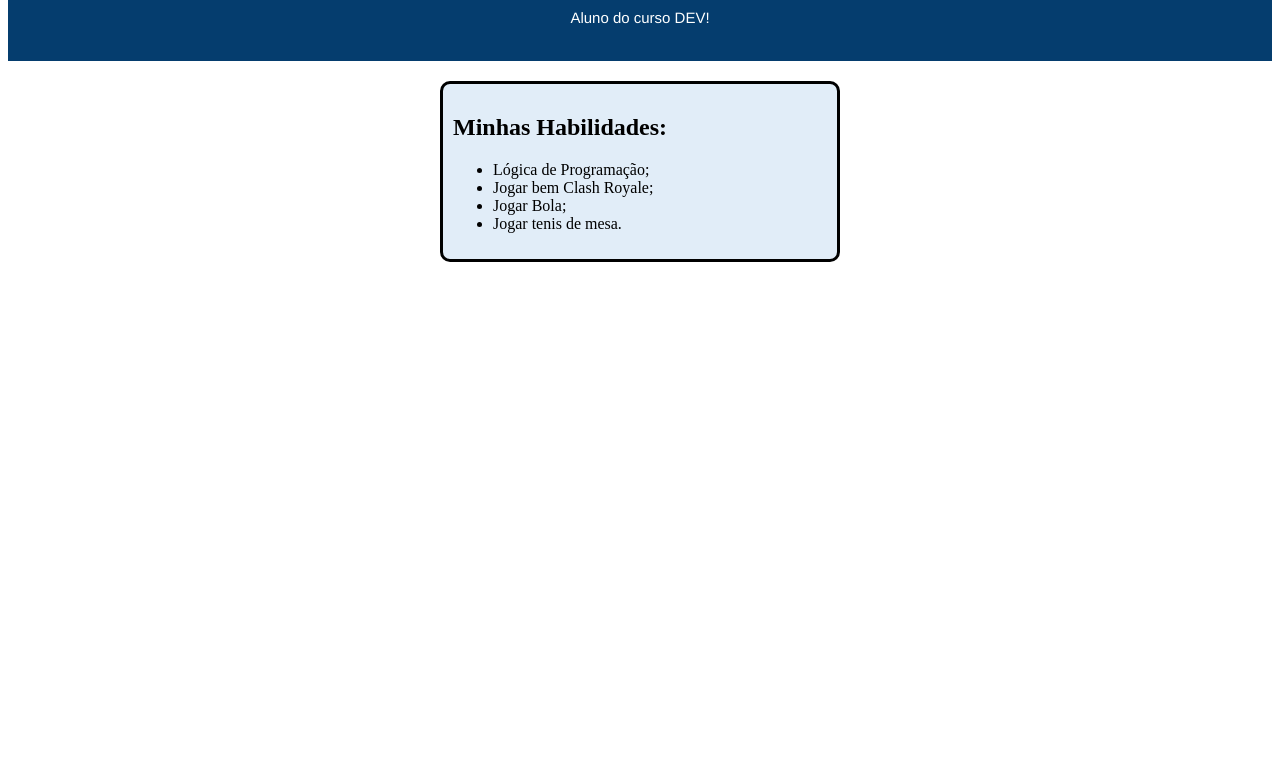
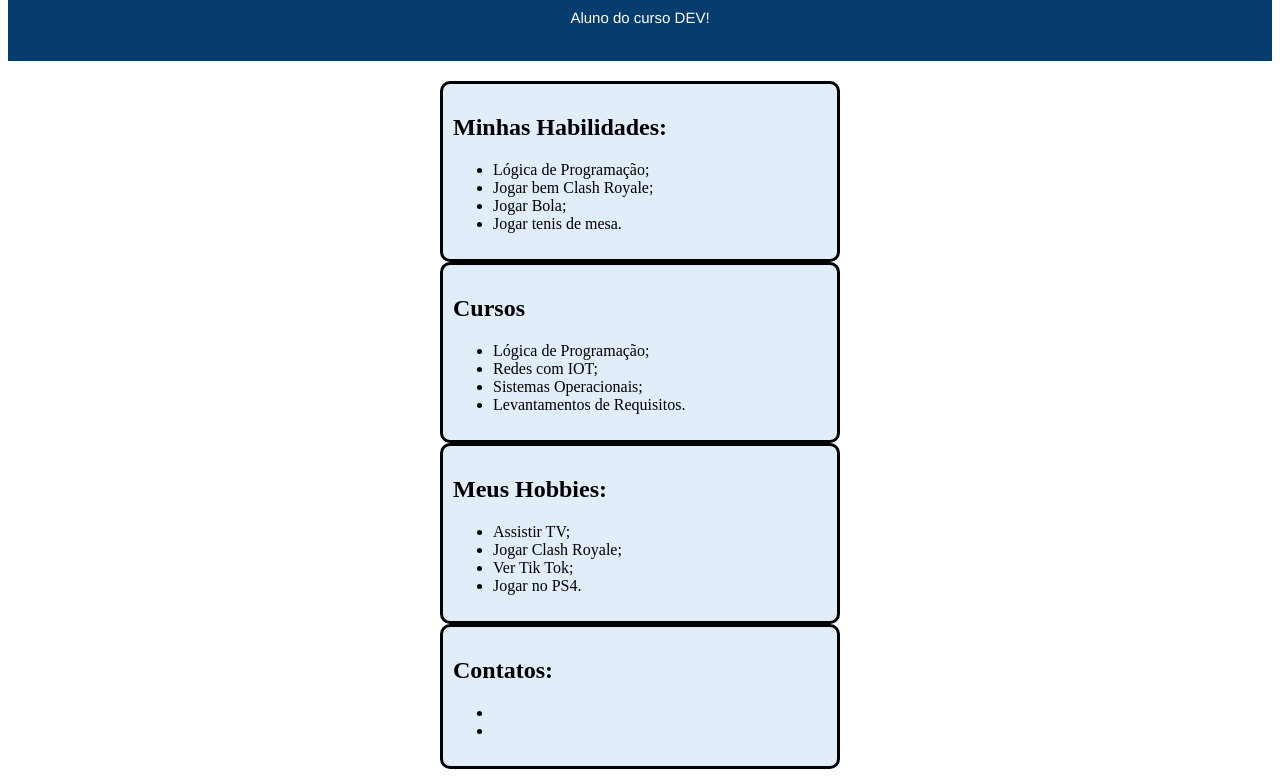
Before and after one commit to daviandreoni-oss/meu_site, a plain HTML site: page index.html in a window 1280 px wide. Shown: the part 102-879 px from the top of the page. Before the commit the page ends 800 px from the top, so only its background shows below. Drawn offline with Linux system fonts and the light colour scheme.

Commit message:
parte 2 meu site
mais itens colocado

```diff
--- a/index.html
+++ b/index.html
@@ -48,8 +48,20 @@
         padding: 10px;
         border-radius: 10px;
         border: 3px solid;
+    }
+    section {
 
-        }
+
+
+
+    }
+
+
+
+
+
+    }
+
 
     }
 </style>
@@ -75,6 +87,45 @@
                 <li>Jogar tenis de mesa.</li>
             </ul>
         </section>
+        <section>
+            <h2>
+                Cursos
+            </h2>
+            <ul>
+                <li>Lógica de Programação;</li>
+                <li>Redes com IOT;</li>
+                <li>Sistemas Operacionais;</li>
+                <li>Levantamentos de Requisitos.</li>
+            </ul>
+
+
+
+        </section>
+        <section>
+            <h2>
+                Meus Hobbies:
+            </h2>
+            <ul>
+                <li>Assistir TV;</li>
+                <li>Jogar Clash Royale;</li>
+                <li>Ver Tik Tok;</li>
+                <li>Jogar no PS4.</li>
+            </ul>
+        </section>
+        <section>
+            <h2>
+                Contatos:
+            </h2>
+            <ul>
+                <li>
+                    <a href="Email: davi.andreoni@aluno.senai.br"></a>
+                </li>
+                <li>
+                    <a Whatzsapa></a>
+                </li>
+
+            </ul>
+        </section>
     </main>
 </body>
 </html>
```
